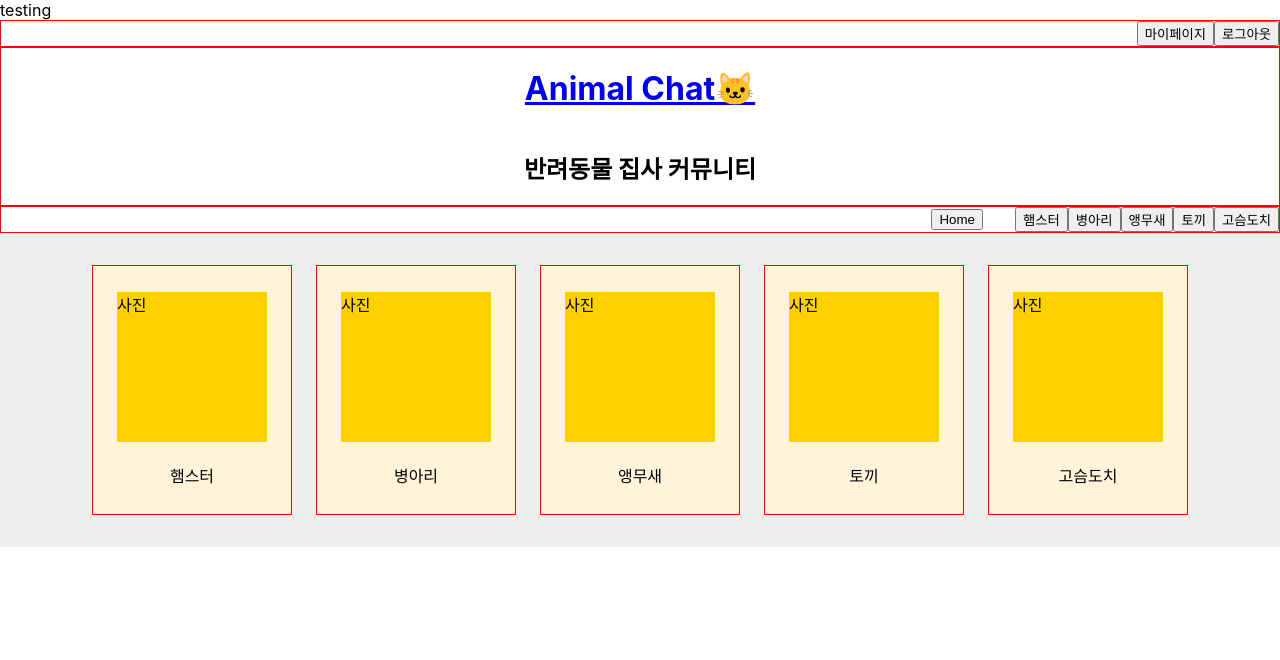
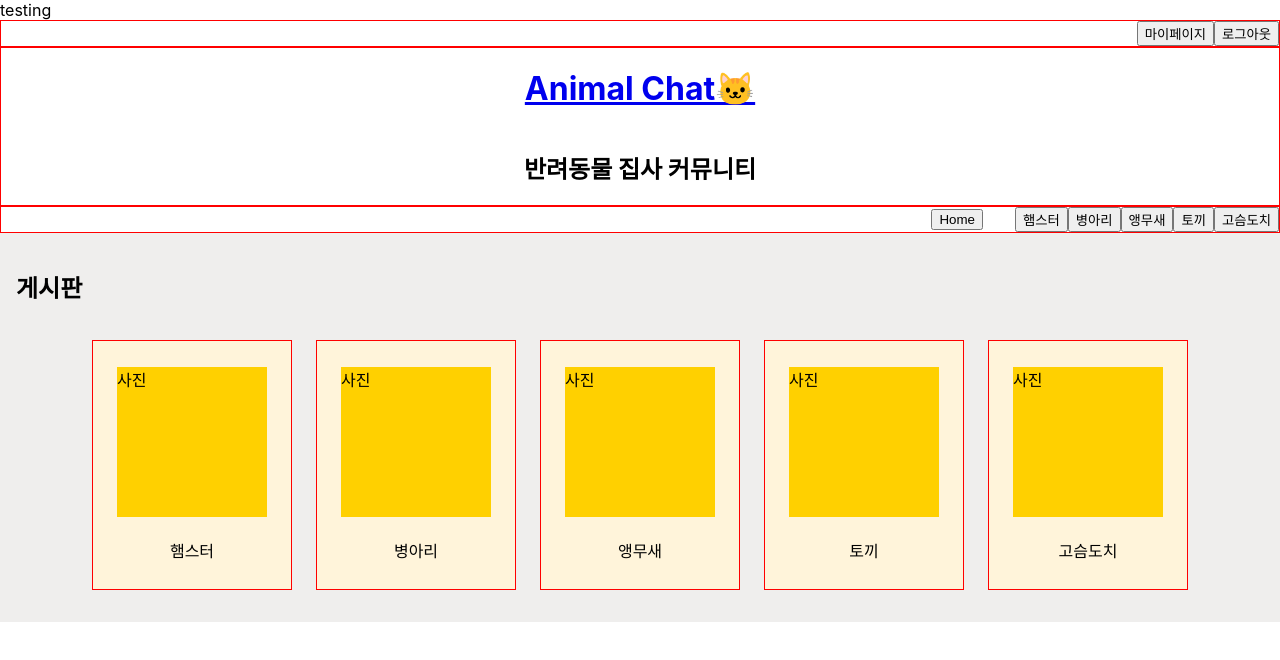
Before and after one commit to emily-hong/AnimalChat, a React (Create React App) app in the folder client/: page /mainpage in a window 1280 px wide. Shown: the top 660 px of the page. Built offline with nearby package versions, Linux system fonts and the light colour scheme.

Commit message:
Design: 메인페이지에 제목 추가

```diff
--- a/client/src/pages/4-1.boards.js
+++ b/client/src/pages/4-1.boards.js
@@ -1,14 +1,20 @@
 import Board from '../components/Board'
 import styled from 'styled-components'
 
+const Background = styled.div`
+  box-sizing: content-box;
+  background-color: #EFEEED;
+  padding: 1rem;
+`;
+
 const BoardInGrid = styled.div`
+  box-sizing: content-box;
   display: grid;
-  padding: 2rem;
+  padding: 1rem;
   gap: 1.5rem;
   grid-template-columns: repeat(auto-fit, 200px);
   justify-content: center;
   align-content: center;
-  background-color: #EFEEED;
 `;
 
 export default function Boards() {
@@ -22,6 +28,8 @@ export default function Boards() {
 
   return (
     <div className="boards">
+      <Background>
+        <h2>게시판</h2>
         <BoardInGrid>
           {
             pairsPathAndName.map(pair => {
@@ -29,6 +37,7 @@ export default function Boards() {
             })
           }
         </BoardInGrid>
+      </Background>
     </div>
   );
 }
```
Lines whose indentation alone changed are shown as unchanged.
